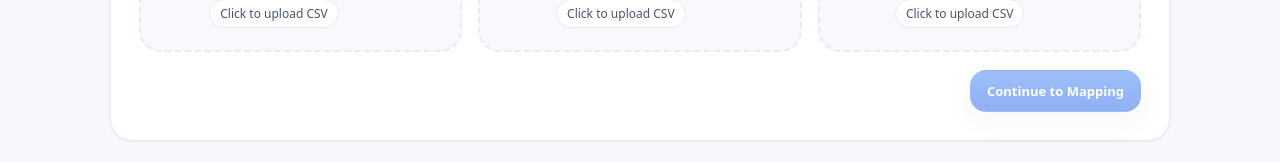
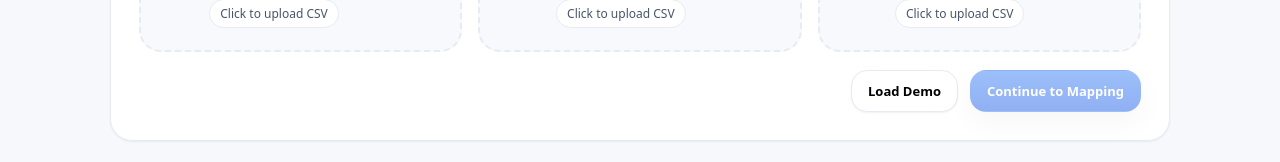
Before and after one commit to destiny-ross-dev/agency-pulse, a React (Vite) app: page /import-data in a window 1280 px wide. Shown: the part 476-638 px from the top of the page. Built offline with nearby package versions, Linux system fonts and the light colour scheme.

Commit message:
Added ability to load from sample data via simple button-click

```diff
--- a/src/App.jsx
+++ b/src/App.jsx
@@ -2,7 +2,7 @@ import { useEffect, useMemo, useState } from "react";
 import { Navigate, Route, Routes, useNavigate } from "react-router-dom";
 
 import { SCHEMAS } from "./lib/schemas";
-import { parseCsvFile } from "./lib/csv";
+import { parseCsvFile, parseCsvText } from "./lib/csv";
 import { suggestMapping } from "./lib/mapping";
 import { normalizeRows } from "./lib/normalize";
 import { computeCoreMetrics } from "./lib/kpis";
@@ -33,6 +33,21 @@ const stepPaths = {
   1: "/import-data",
   2: "/map-columns",
   3: "/dashboard",
+};
+
+const DEMO_FILES = {
+  activity: {
+    url: new URL("./data/activity-tracker.csv", import.meta.url).href,
+    fileName: "activity-tracker.csv",
+  },
+  quotesSales: {
+    url: new URL("./data/quotes-and-sales-log.csv", import.meta.url).href,
+    fileName: "quotes-and-sales-log.csv",
+  },
+  paidLeads: {
+    url: new URL("./data/lead-source-info.csv", import.meta.url).href,
+    fileName: "lead-source-info.csv",
+  },
 };
 
 function StepWorkflow({ step }) {
@@ -129,6 +144,7 @@ function StepWorkflow({ step }) {
       try {
         const parsed = await parseCsvFile(file);
         const schema = SCHEMAS[datasetKey];
+
         const suggested = suggestMapping(parsed.headers, schema.requiredFields);
 
         setDatasets((prev) => ({ ...prev, [datasetKey]: parsed }));
@@ -141,6 +157,32 @@ function StepWorkflow({ step }) {
     };
 
     input.click();
+  }
+
+  async function handleLoadDemo() {
+    setError("");
+    try {
+      for (const datasetKey of Object.keys(DEMO_FILES)) {
+        setBusyKey(datasetKey);
+        const { url, fileName } = DEMO_FILES[datasetKey];
+        const response = await fetch(url);
+        if (!response.ok) {
+          throw new Error(`Failed to load ${fileName}`);
+        }
+        const text = await response.text();
+        const parsed = await parseCsvText(text, fileName);
+        const schema = SCHEMAS[datasetKey];
+        const suggested = suggestMapping(parsed.headers, schema.requiredFields);
+        setDatasets((prev) => ({ ...prev, [datasetKey]: parsed }));
+        setMappings((prev) => ({ ...prev, [datasetKey]: suggested }));
+      }
+    } catch (err) {
+      setError(
+        err?.message || "Failed to load demo data. Please try again."
+      );
+    } finally {
+      setBusyKey("");
+    }
   }
 
   function handleMappingChange(datasetKey, fieldKey, value) {
@@ -260,7 +302,9 @@ function StepWorkflow({ step }) {
   }
 
   function getQuoteSalesDate(row) {
-    const status = String(row?.status || "").trim().toLowerCase();
+    const status = String(row?.status || "")
+      .trim()
+      .toLowerCase();
     if (status === "issued") {
       return row?.date_issued || row?.date;
     }
@@ -347,8 +391,7 @@ function StepWorkflow({ step }) {
 
   const issuedPremiumSeries = useMemo(() => {
     if (step !== 3) return { buckets: [], agents: [], granularity: "month" };
-    if (!filteredRows)
-      return { buckets: [], agents: [], granularity: "month" };
+    if (!filteredRows) return { buckets: [], agents: [], granularity: "month" };
 
     return computeIssuedPremiumSeries({
       quoteSalesRows: filteredRows.quoteSalesRows,
@@ -461,6 +504,7 @@ function StepWorkflow({ step }) {
             busyKey={busyKey}
             allUploaded={allUploaded}
             onPickFile={handlePickFile}
+            onLoadDemo={handleLoadDemo}
             onNext={next}
           />
         ) : null}
--- a/src/lib/csv.js
+++ b/src/lib/csv.js
@@ -21,3 +21,24 @@ export function parseCsvFile(file) {
     });
   });
 }
+
+export function parseCsvText(text, fileName = "demo.csv") {
+  return new Promise((resolve, reject) => {
+    Papa.parse(text, {
+      header: true,
+      skipEmptyLines: true,
+      complete: (results) => {
+        const rows = results.data ?? [];
+        const headers = results.meta?.fields ?? Object.keys(rows[0] ?? {});
+        resolve({
+          fileName,
+          rowCount: rows.length,
+          headers,
+          previewRows: rows.slice(0, 8),
+          rows,
+        });
+      },
+      error: (err) => reject(err),
+    });
+  });
+}
--- a/src/routes/DataImport/index.jsx
+++ b/src/routes/DataImport/index.jsx
@@ -9,6 +9,7 @@ export default function DataImport({
   busyKey,
   allUploaded,
   onPickFile,
+  onLoadDemo,
   onNext,
 }) {
   return (
@@ -55,7 +56,14 @@ export default function DataImport({
       </div>
 
       <div className="actions">
-        <button className="btn primary" disabled={!allUploaded} onClick={onNext}>
+        <button className="btn" onClick={onLoadDemo}>
+          Load Demo
+        </button>
+        <button
+          className="btn primary"
+          disabled={!allUploaded}
+          onClick={onNext}
+        >
           Continue to Mapping
         </button>
       </div>
```
Also changed, not shown: src/data/activity-tracker.csv (added), src/data/lead-source-info.csv (added), src/data/quotes-and-sales-log.csv (added).
